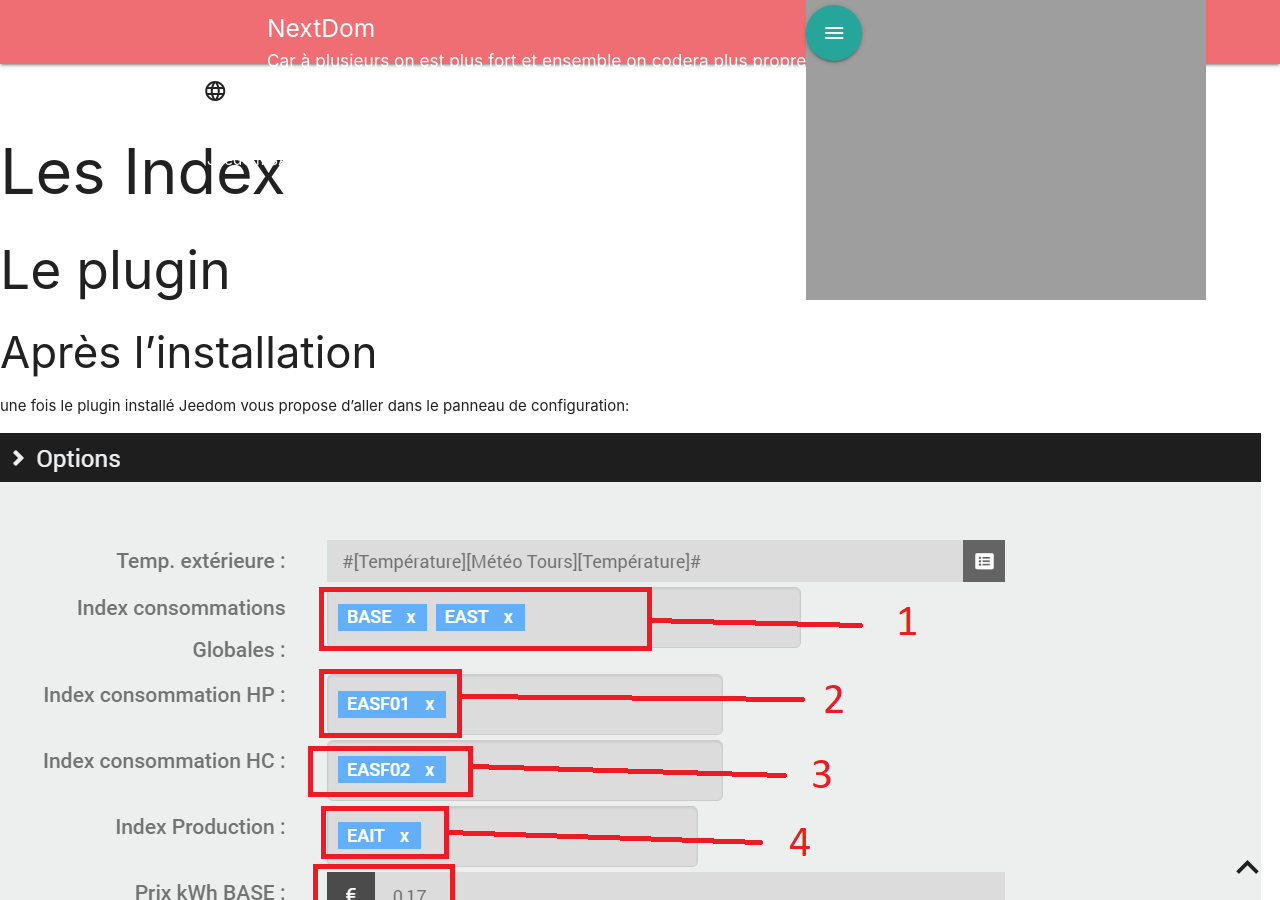
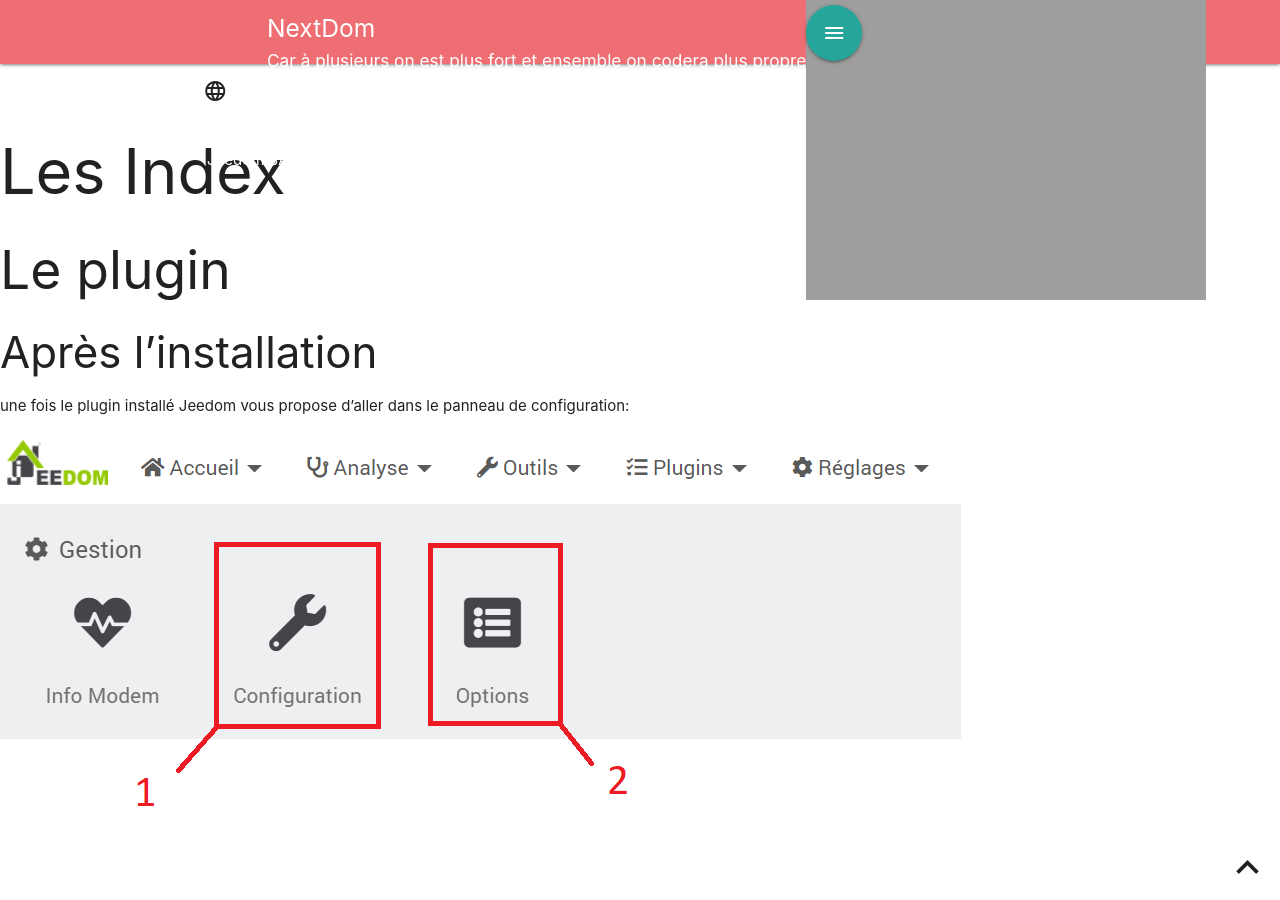
Before and after one commit to NextDom/plugin-teleinfo, a Jekyll site: the page built from docs/fr_FR/index/index.md, in a window 1280 px wide and 900 px high. Built offline with Jekyll 4.4.1, drawn with Linux system fonts in a browser that asks for light colours; nearby versions of some CDN libraries; our own code applies the rules of GitHub Pages for plain Markdown files; library files that are not in the unit come from our copies.

Commit message:
Update index.md

```diff
--- a/docs/fr_FR/index/index.md
+++ b/docs/fr_FR/index/index.md
@@ -1,7 +1,6 @@
 
 
-Les Index
-===
+# Les Index
 
 ## Le plugin
 
@@ -10,11 +9,7 @@
 
 une fois le plugin installé Jeedom vous propose d'aller dans le panneau de configuration:
 
-![Configuration](../../images/teleinfo_options.png)
-
-![Configuration](../images/teleinfo_options.png)
-
-![Configuration](/images/teleinfo_options.png)
+![Configuration](../../images/teleinfo_config01.png)
 
 
 #### "configuration" (1):
@@ -55,5 +50,4 @@
 
 
 
-[Retour à la documentation principale](/plugin-teleinfo/fr_FR/)
-===
+# [Retour à la documentation principale](/plugin-teleinfo/fr_FR/)
```
